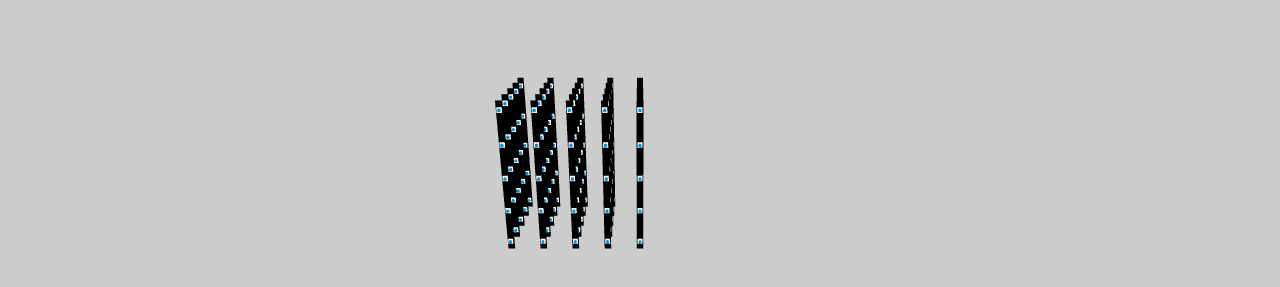
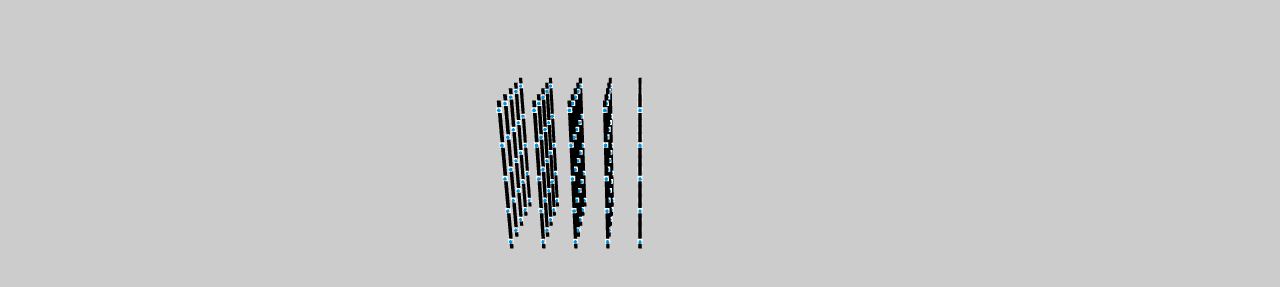
Before and after one commit to smarttommyau/inspired3D-RV, a plain HTML site: page emulator/inspire3d_emu/index.html in a window 1280 px wide. Shown: the part 101-388 px from the top of the page. Drawn offline with nearby package versions, Linux system fonts and the light colour scheme; animation ran at ten frames a second.

Commit message:
Change: reduce strip size

```diff
--- a/emulator/inspire3d_emu/index.html
+++ b/emulator/inspire3d_emu/index.html
@@ -102,7 +102,7 @@
 				const LedGeometry = new THREE.CylinderGeometry(1, 1, 1, 30);
 
 				// verical stripss behind 5 leds
-				const stripGeometry = new THREE.BoxGeometry(4, 20 * 4 + 10, 1);
+				const stripGeometry = new THREE.BoxGeometry(2, 20 * 4 + 10, 1);
 				// black color
 				const stripMaterial = new THREE.MeshBasicMaterial({ color: 0x000000 });
 				// 5 * 5 * 5 display
@@ -121,7 +121,7 @@
 							scene.add(cube);
 						}
   						const strip = new THREE.Mesh(stripGeometry, stripMaterial);
-  						strip.position.set(x * 20, 4 * 20 , z * 20 +1);
+  						strip.position.set(x * 20 , 4 * 20 , z * 20 +1);
   						scene.add(strip);
   					}
 
```
